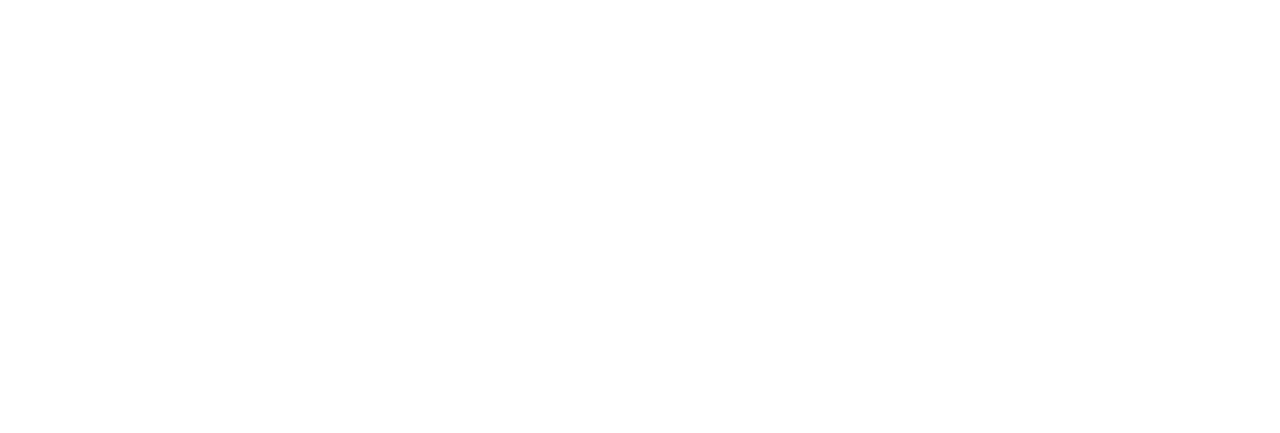
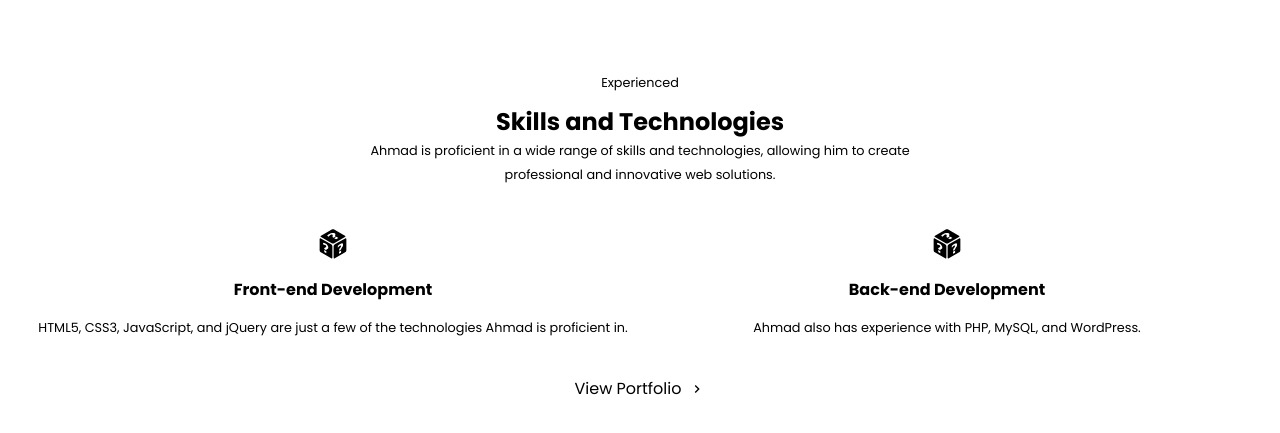
Before and after one commit to kangsunat/portfolio, a Next.js app: page / in a window 1280 px wide. Shown: the part 1121-1554 px from the top of the page. Before the commit the page ends 1111 px from the top, so only its background shows below. Built offline with nearby package versions, Linux system fonts and the light colour scheme.

Commit message:
experience

```diff
--- a/src/app/page.tsx
+++ b/src/app/page.tsx
@@ -1,4 +1,5 @@
 import AboutSection from "@/components/organisms/about-section";
+import ExperienceSection from "@/components/organisms/experience-section";
 import HeroHeader from "@/components/organisms/hero-header";
 import { Navigation, Pagination } from "swiper/modules";
 import { Swiper, SwiperSlide } from "swiper/react";
@@ -8,6 +9,7 @@
     <main className="container">
       <HeroHeader />
       <AboutSection />
+      <ExperienceSection />
     </main>
   );
 }
--- /dev/null
+++ b/src/components/organisms/experience-section.tsx
@@ -0,0 +1,51 @@
+import React from "react";
+import { GiPerspectiveDiceSixFacesRandom } from "react-icons/gi";
+import { MdKeyboardArrowRight } from "react-icons/md";
+
+export default function ExperienceSection() {
+  return (
+    <section className="space-y-10 p-8 py-20">
+      {/* title */}
+      <div className="space-y-3 text-center">
+        <small className="font-medium">Experienced</small>
+        <p className="text-2xl font-semibold">Skills and Technologies</p>
+        <small>
+          Ahmad is proficient in a wide range of skills and technologies,
+          allowing him to create <br /> professional and innovative web
+          solutions.
+        </small>
+      </div>
+
+      <div className="grid grid-cols-2 gap-3">
+        <div className=" flex flex-col items-center gap-4 text-center">
+          <i className="mx-auto text-4xl">
+            <GiPerspectiveDiceSixFacesRandom />
+          </i>
+          <p className="font-semibold">Front-end Development</p>
+          <small>
+            HTML5, CSS3, JavaScript, and jQuery are just a few of the
+            technologies Ahmad is proficient in.
+          </small>
+        </div>
+        <div className=" flex flex-col items-center gap-4 text-center">
+          <i className="mx-auto text-4xl">
+            <GiPerspectiveDiceSixFacesRandom />
+          </i>
+          <p className="font-semibold">Back-end Development</p>
+          <small>
+            Ahmad also has experience with PHP, MySQL, and WordPress.
+          </small>
+        </div>
+      </div>
+
+      <div className="flex justify-center">
+        <button className="flex items-center gap-2">
+          <p>View Portfolio</p>
+          <i>
+            <MdKeyboardArrowRight />
+          </i>
+        </button>
+      </div>
+    </section>
+  );
+}
```
